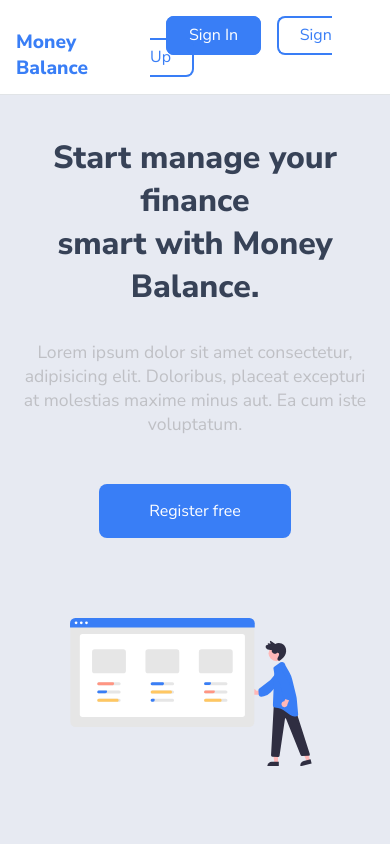
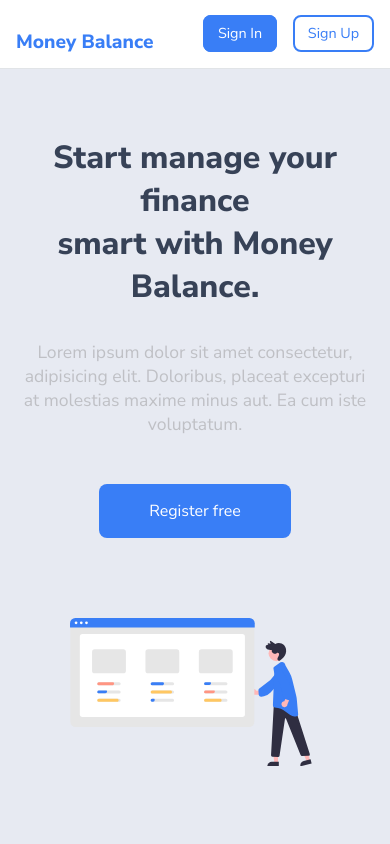
Before and after one commit to wojtek99955/money-balance, a React (Vite) app in the folder client/: page / in a window 390 px wide. Shown: the top 844 px of the page. Built offline with nearby package versions, Linux system fonts and the light colour scheme.

Commit message:
add media queries

```diff
--- a/client/src/components/StartPage/Header/HeaderStyle.ts
+++ b/client/src/components/StartPage/Header/HeaderStyle.ts
@@ -1,5 +1,6 @@
 import styled from "styled-components";
 import { Link } from "react-router-dom";
+import { device } from "../../../assets/devices.js";
 
 export const StyledHeader = styled.header`
   position: fixed;
@@ -44,7 +45,13 @@ export const StyledLink = styled(Link)`
       border: ${({ theme }) => `2px solid ${theme.colors.main.active}`};
     }
   }
-  padding: 0.4rem 1.3rem;
+  padding: 0.4rem 0.8rem;
   margin-left: 1rem;
+  font-size: 0.9rem;
   border-radius: 8px;
+
+  @media ${device.tablet} {
+    font-size: 1rem;
+    padding: 0.4rem 1.3rem;
+  }
 `;
```
